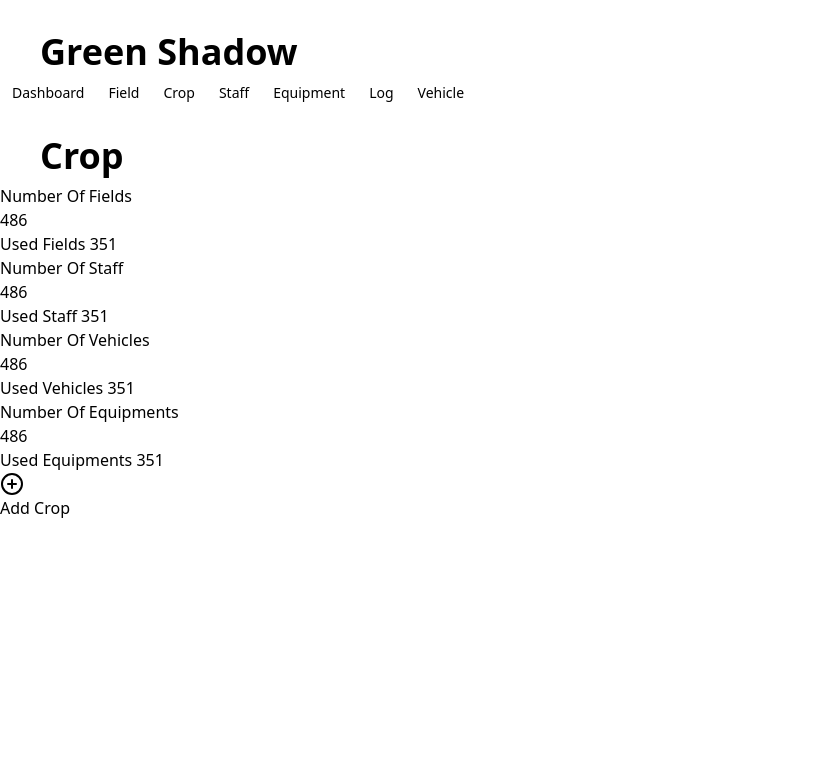
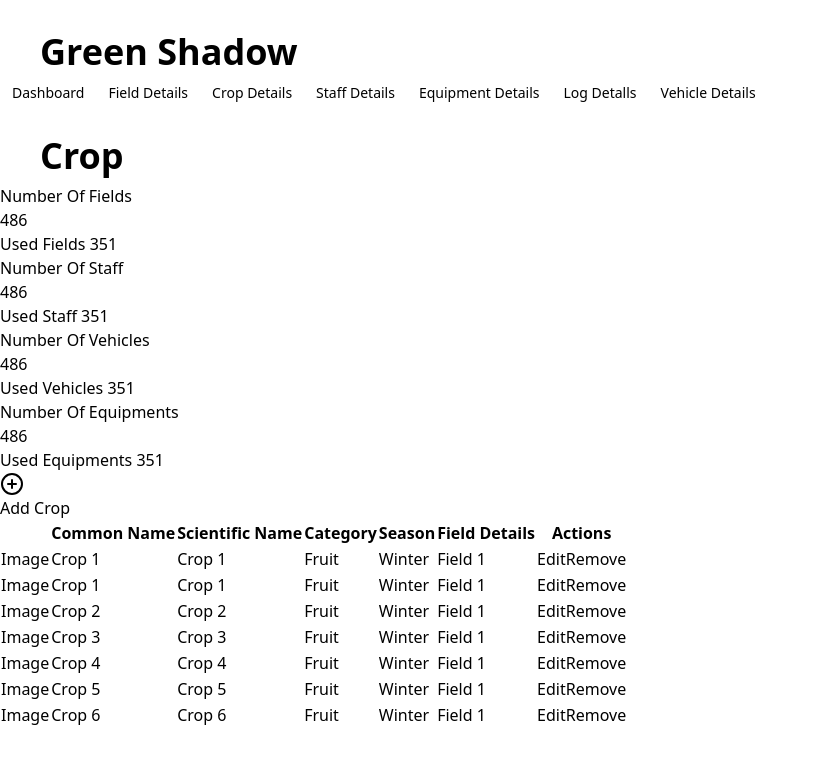
Before and after one commit to glen654/Green-Shadow, a React (Vite) app: page /crop in a window 1280 px wide. Shown: the top 764 px of the page, without its empty margins (0-818 px from the left). Built offline with nearby package versions, Linux system fonts and the light colour scheme.

Commit message:
field table implemented

```diff
--- a/src/components/Navbar/Navbar.tsx
+++ b/src/components/Navbar/Navbar.tsx
@@ -13,22 +13,22 @@ export function Navbar() {
               Dashboard
             </Link>
             <Link to="/field" className="custom-link">
-              Field
+              Field Details
             </Link>
             <Link to="/crop" className="custom-link">
-              Crop
+              Crop Details
             </Link>
             <Link to="/staff" className="custom-link">
-              Staff
+              Staff Details
             </Link>
             <Link to="/equipment" className="custom-link">
-              Equipment
+              Equipment Details
             </Link>
             <Link to="/log" className="custom-link">
-              Log
+              Log Detalls
             </Link>
             <Link to="/vehicle" className="custom-link">
-              Vehicle
+              Vehicle Details
             </Link>
           </ul>
         </nav>
--- a/src/pages/Crop.tsx
+++ b/src/pages/Crop.tsx
@@ -9,6 +9,190 @@ export function Crop() {
       <div className="flex justify-end mt-8 mr-56">
         <Addbutton>Crop</Addbutton>
       </div>
+      <div className="relative overflow-x-auto w-5/6 shadow-md sm:rounded-lg mt-10 ml-16">
+        <table className="w-full text-sm text-left rtl:text-right text-black">
+          <thead className="text-xs text-gray-700 uppercase bg-gray-100 dark:bg-gray-700 dark:text-gray-400">
+            <tr>
+              <th scope="col" className="px-6 py-3"></th>
+              <th scope="col" className="px-6 py-3">
+                Common Name
+              </th>
+              <th scope="col" className="px-6 py-3">
+                Scientific Name
+              </th>
+              <th scope="col" className="px-6 py-3">
+                Category
+              </th>
+              <th scope="col" className="px-6 py-3">
+                Season
+              </th>
+              <th scope="col" className="px-6 py-3">
+                Field Details
+              </th>
+              <th scope="col" className="px-6 py-3">
+                Actions
+              </th>
+            </tr>
+          </thead>
+          <tbody className="bg-white">
+            <tr className="hover:bg-gray-50 border-b border-gray-300">
+              <td className="px-6 py-4">Image</td>
+              <td className="px-6 py-4">Crop 1</td>
+              <td className="px-6 py-4">Crop 1</td>
+              <td className="px-6 py-4">Fruit</td>
+              <td className="px-6 py-4">Winter</td>
+              <td className="px-6 py-4">Field 1</td>
+              <td className="px-6 py-4">
+                <a
+                  href="#"
+                  className="font-medium text-blue-600 hover:underline"
+                >
+                  Edit
+                </a>
+                <a
+                  href="#"
+                  className="font-medium text-red-600 hover:underline ml-2"
+                >
+                  Remove
+                </a>
+              </td>
+            </tr>
+
+            <tr className="hover:bg-gray-50 border-b border-gray-300">
+              <td className="px-6 py-4">Image</td>
+              <td className="px-6 py-4">Crop 1</td>
+              <td className="px-6 py-4">Crop 1</td>
+              <td className="px-6 py-4">Fruit</td>
+              <td className="px-6 py-4">Winter</td>
+              <td className="px-6 py-4">Field 1</td>
+              <td className="px-6 py-4">
+                <a
+                  href="#"
+                  className="font-medium text-blue-600 hover:underline"
+                >
+                  Edit
+                </a>
+                <a
+                  href="#"
+                  className="font-medium text-red-600 hover:underline ml-2"
+                >
+                  Remove
+                </a>
+              </td>
+            </tr>
+            <tr className="hover:bg-gray-50 border-b border-gray-300">
+              <td className="px-6 py-4">Image</td>
+              <td className="px-6 py-4">Crop 2</td>
+              <td className="px-6 py-4">Crop 2</td>
+              <td className="px-6 py-4">Fruit</td>
+              <td className="px-6 py-4">Winter</td>
+              <td className="px-6 py-4">Field 1</td>
+              <td className="px-6 py-4">
+                <a
+                  href="#"
+                  className="font-medium text-blue-600 hover:underline"
+                >
+                  Edit
+                </a>
+                <a
+                  href="#"
+                  className="font-medium text-red-600 hover:underline ml-2"
+                >
+                  Remove
+                </a>
+              </td>
+            </tr>
+            <tr className="hover:bg-gray-50 border-b border-gray-300">
+              <td className="px-6 py-4">Image</td>
+              <td className="px-6 py-4">Crop 3</td>
+              <td className="px-6 py-4">Crop 3</td>
+              <td className="px-6 py-4">Fruit</td>
+              <td className="px-6 py-4">Winter</td>
+              <td className="px-6 py-4">Field 1</td>
+              <td className="px-6 py-4">
+                <a
+                  href="#"
+                  className="font-medium text-blue-600 hover:underline"
+                >
+                  Edit
+                </a>
+                <a
+                  href="#"
+                  className="font-medium text-red-600 hover:underline ml-2"
+                >
+                  Remove
+                </a>
+              </td>
+            </tr>
+            <tr className="hover:bg-gray-50 border-b border-gray-300">
+              <td className="px-6 py-4">Image</td>
+              <td className="px-6 py-4">Crop 4</td>
+              <td className="px-6 py-4">Crop 4</td>
+              <td className="px-6 py-4">Fruit</td>
+              <td className="px-6 py-4">Winter</td>
+              <td className="px-6 py-4">Field 1</td>
+              <td className="px-6 py-4">
+                <a
+                  href="#"
+                  className="font-medium text-blue-600 hover:underline"
+                >
+                  Edit
+                </a>
+                <a
+                  href="#"
+                  className="font-medium text-red-600 hover:underline ml-2"
+                >
+                  Remove
+                </a>
+              </td>
+            </tr>
+            <tr className="hover:bg-gray-50 border-b border-gray-300">
+              <td className="px-6 py-4">Image</td>
+              <td className="px-6 py-4">Crop 5</td>
+              <td className="px-6 py-4">Crop 5</td>
+              <td className="px-6 py-4">Fruit</td>
+              <td className="px-6 py-4">Winter</td>
+              <td className="px-6 py-4">Field 1</td>
+              <td className="px-6 py-4">
+                <a
+                  href="#"
+                  className="font-medium text-blue-600 hover:underline"
+                >
+                  Edit
+                </a>
+                <a
+                  href="#"
+                  className="font-medium text-red-600 hover:underline ml-2"
+                >
+                  Remove
+                </a>
+              </td>
+            </tr>
+            <tr className="hover:bg-gray-50 border-b border-gray-300">
+              <td className="px-6 py-4">Image</td>
+              <td className="px-6 py-4">Crop 6</td>
+              <td className="px-6 py-4">Crop 6</td>
+              <td className="px-6 py-4">Fruit</td>
+              <td className="px-6 py-4">Winter</td>
+              <td className="px-6 py-4">Field 1</td>
+              <td className="px-6 py-4">
+                <a
+                  href="#"
+                  className="font-medium text-blue-600 hover:underline"
+                >
+                  Edit
+                </a>
+                <a
+                  href="#"
+                  className="font-medium text-red-600 hover:underline ml-2"
+                >
+                  Remove
+                </a>
+              </td>
+            </tr>
+          </tbody>
+        </table>
+      </div>
     </>
   );
 }
--- a/src/pages/Field.tsx
+++ b/src/pages/Field.tsx
@@ -1,5 +1,6 @@
 import { Addbutton } from "../components/Addbutton";
 import { Cards } from "../components/Cards";
+import field from "../assets/field.png";
 
 export function Field() {
   return (
@@ -32,8 +33,10 @@ export function Field() {
             </tr>
           </thead>
           <tbody className="bg-white">
-            <tr className="hover:bg-gray-50">
-              <td className="px-6 py-4">Image</td>
+            <tr className="hover:bg-gray-50 border-b border-gray-300">
+              <td className="px-6 py-4">
+                <img src={field} alt="" className="w-24 h-24 rounded-full" />
+              </td>
               <td className="px-6 py-4">Field 1</td>
               <td className="px-6 py-4">Location 1</td>
               <td className="px-6 py-4">Location 1</td>
@@ -53,8 +56,10 @@ export function Field() {
                 </a>
               </td>
             </tr>
-            <tr className="hover:bg-gray-50">
-              <td className="px-6 py-4">Image</td>
+            <tr className="hover:bg-gray-50 border-b border-gray-300">
+              <td className="px-6 py-4">
+                <img src={field} alt="" className="w-24 h-24 rounded-full" />
+              </td>
               <td className="px-6 py-4">Field 2</td>
               <td className="px-6 py-4">Location 1</td>
               <td className="px-6 py-4">Location 1</td>
@@ -74,75 +79,14 @@ export function Field() {
                 </a>
               </td>
             </tr>
-            <tr className="hover:bg-gray-50">
-              <td className="px-6 py-4">Image</td>
+            <tr className="hover:bg-gray-50 border-b border-gray-300">
+              <td className="px-6 py-4">
+                <img src={field} alt="" className="w-24 h-24 rounded-full" />
+              </td>
               <td className="px-6 py-4">Field 3</td>
               <td className="px-6 py-4">Location 1</td>
               <td className="px-6 py-4">Location 1</td>
               <td className="px-6 py-4">5000 sq. ft.</td>
-              <td className="px-6 py-4">
-                <a
-                  href="#"
-                  className="font-medium text-blue-600 hover:underline"
-                >
-                  Edit
-                </a>
-                <a
-                  href="#"
-                  className="font-medium text-red-600 hover:underline ml-2"
-                >
-                  Remove
-                </a>
-              </td>
-            </tr>
-            <tr className="hover:bg-gray-50">
-              <td className="px-6 py-4">Image</td>
-              <td className="px-6 py-4">Field 4</td>
-              <td className="px-6 py-4">Location 1</td>
-              <td className="px-6 py-4">Location 1</td>
-              <td className="px-6 py-4">5000 sq. ft.</td>
-              <td className="px-6 py-4">
-                <a
-                  href="#"
-                  className="font-medium text-blue-600 hover:underline"
-                >
-                  Edit
-                </a>
-                <a
-                  href="#"
-                  className="font-medium text-red-600 hover:underline ml-2"
-                >
-                  Remove
-                </a>
-              </td>
-            </tr>
-            <tr className="hover:bg-gray-50">
-              <td className="px-6 py-4">Image</td>
-              <td className="px-6 py-4">Field 5</td>
-              <td className="px-6 py-4">Location 1</td>
-              <td className="px-6 py-4">Location 2</td>
-              <td className="px-6 py-4">3000 sq. ft.</td>
-              <td className="px-6 py-4">
-                <a
-                  href="#"
-                  className="font-medium text-blue-600 hover:underline"
-                >
-                  Edit
-                </a>
-                <a
-                  href="#"
-                  className="font-medium text-red-600 hover:underline ml-2"
-                >
-                  Remove
-                </a>
-              </td>
-            </tr>
-            <tr className="hover:bg-gray-50">
-              <td className="px-6 py-4">Image</td>
-              <td className="px-6 py-4">Field 6</td>
-              <td className="px-6 py-4">Location 1</td>
-              <td className="px-6 py-4">Location 2</td>
-              <td className="px-6 py-4">7500 sq. ft.</td>
               <td className="px-6 py-4">
                 <a
                   href="#"
```
Also changed, not shown: src/assets/field.png (added).
